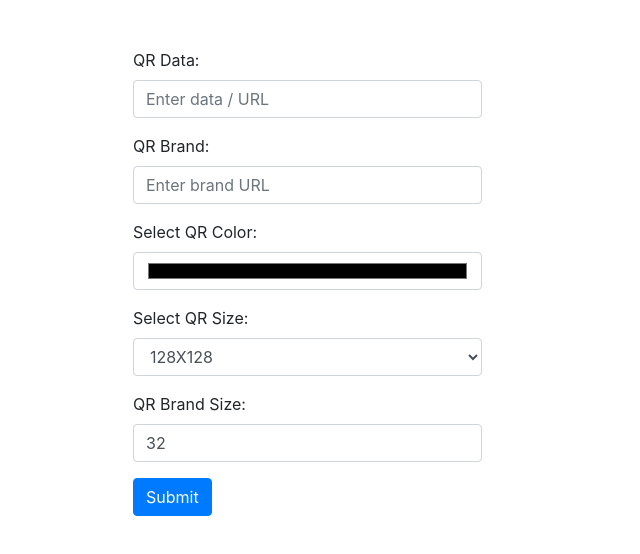
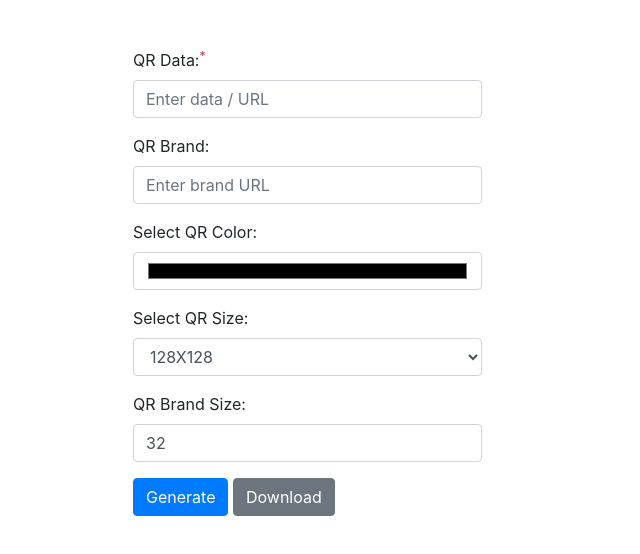
Before and after one commit to YousufSA/qrcode, a plain HTML site: page index.html in a window 1280 px wide. Shown: the whole page, without its empty margins (0-640 px from the left). Drawn offline with nearby package versions, Linux system fonts and the light colour scheme.

Commit message:
Update index.html

```diff
--- a/index.html
+++ b/index.html
@@ -4,6 +4,7 @@
 <meta charset="UTF-8">
 <title>Yousuf's Custom QR Code- Generator</title>
 <link rel="stylesheet" href="https://maxcdn.bootstrapcdn.com/bootstrap/4.3.1/css/bootstrap.min.css">
+<link rel="stylesheet" href="css/style.css">
 <script src="https://ajax.googleapis.com/ajax/libs/jquery/3.4.1/jquery.min.js"></script>
 <script src="https://cdnjs.cloudflare.com/ajax/libs/popper.js/1.14.7/umd/popper.min.js"></script>
 <script src="https://maxcdn.bootstrapcdn.com/bootstrap/4.3.1/js/bootstrap.min.js"></script>
@@ -16,7 +17,7 @@
             <div class="col-sm-5">
                 <div class="p-5">
                     <div class="form-group">
-                      <label for="data">QR Data:</label>
+                      <label for="data">QR Data:<sup class="text-danger">*</sup></label>
                       <input type="text" class="form-control" id="data" placeholder="Enter data / URL" name="data">
                     </div>
                     <div class="form-group">
@@ -42,7 +43,8 @@
                         <label for="brandSize">QR Brand Size:</label>
                         <input type="url" class="form-control" id="brandSize" placeholder="Enter brand size" name="brandSize" value="32">
                     </div>
-                    <button onclick="generateQr()" type="submit" class="btn btn-primary">Submit</button>
+                    <button onclick="generateQr()" type="submit" class="btn btn-primary">Generate</button>
+                    <button onclick="downloadQr()" type="submit" class="btn btn-secondary">Download</button>
                 </div>
             </div>
             <div class="col-sm-7">
```
